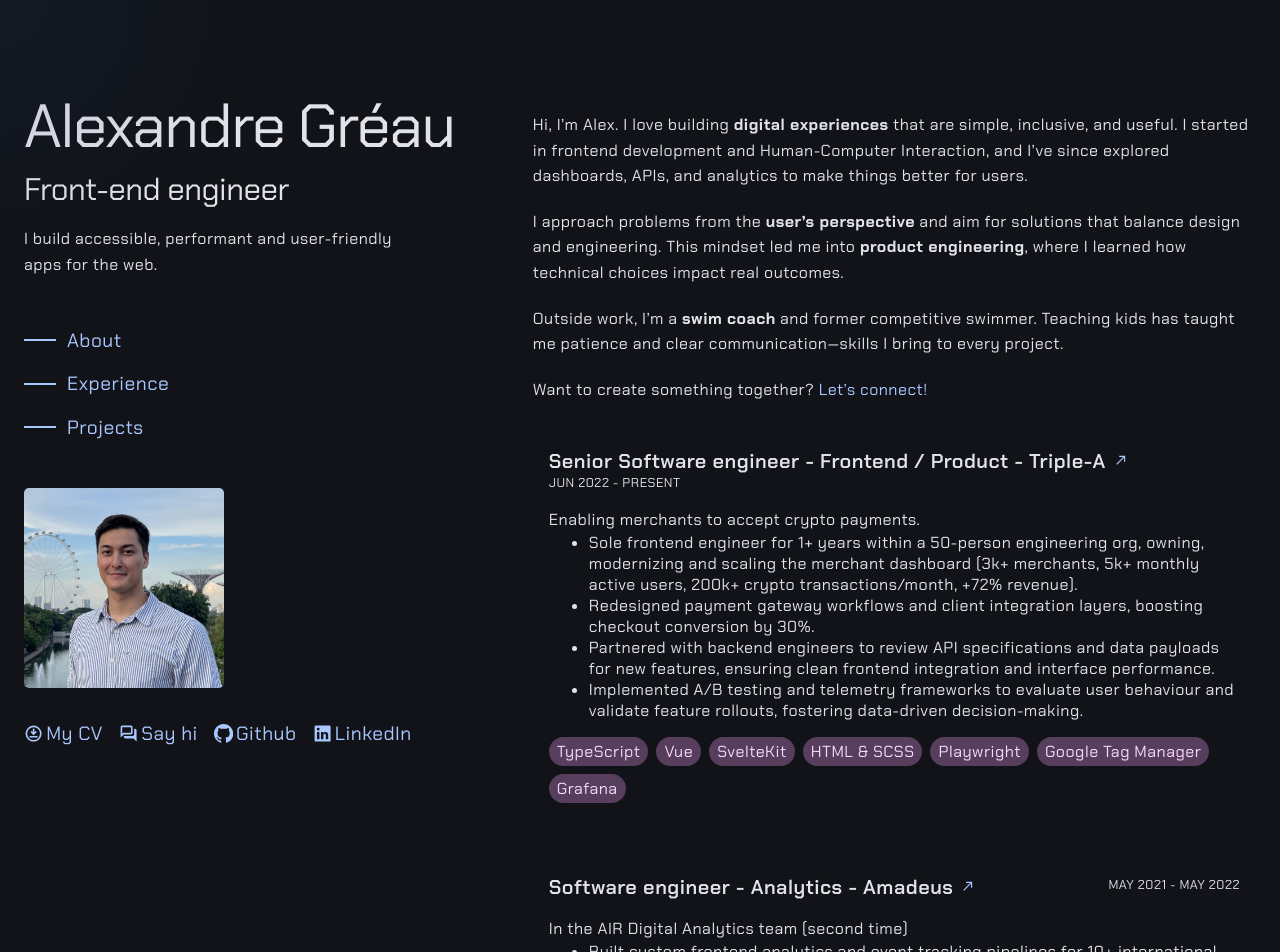
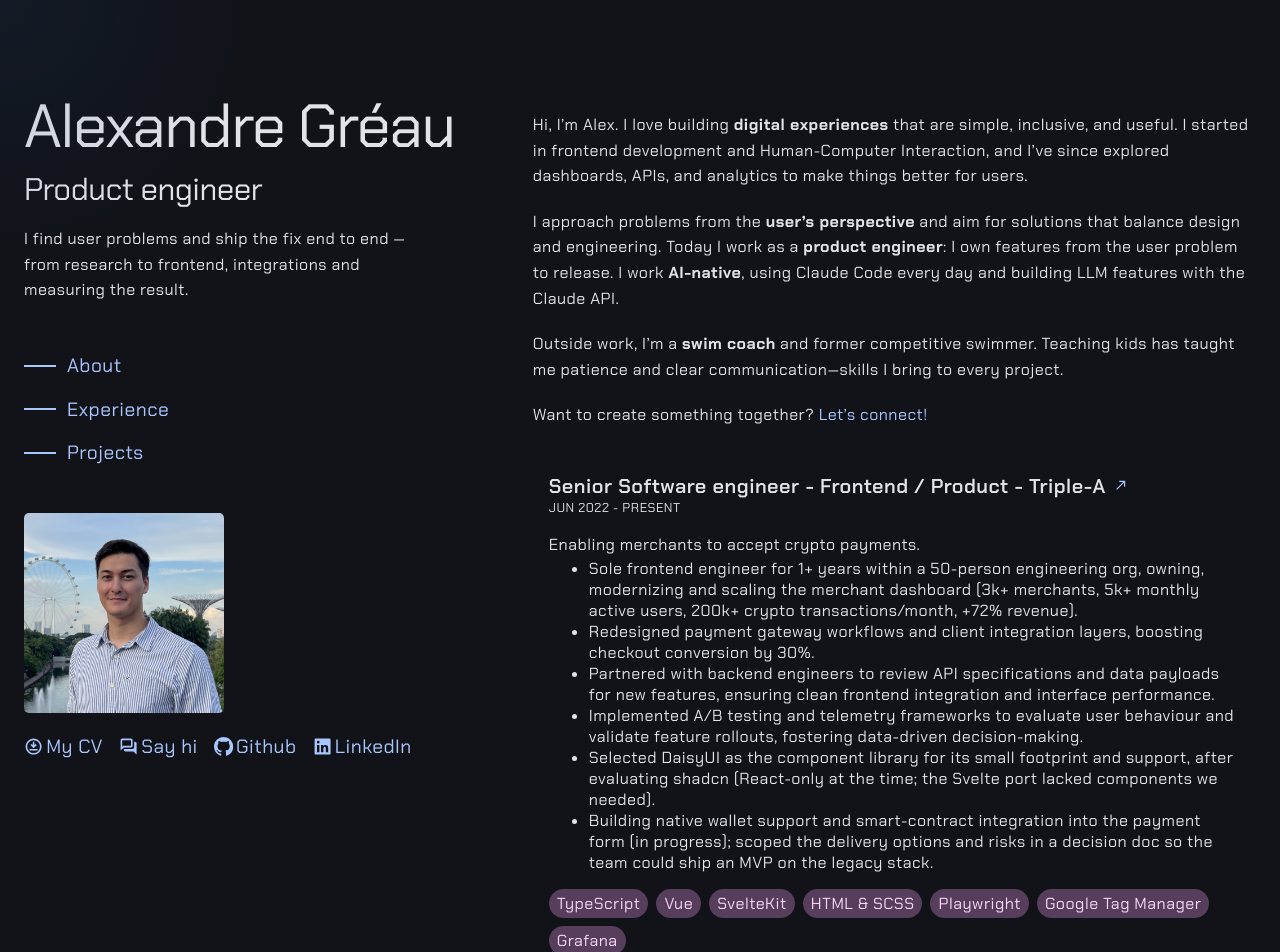
Before and after one commit to AlexGreau/Portfolio, a Vue app: page / in a window 1280 px wide. Shown: the top 952 px of the page. Built offline with nearby package versions, Linux system fonts and the light colour scheme.

Commit message:
feat: reposition site as product engineer

```diff
--- a/src/views/HomeView.vue
+++ b/src/views/HomeView.vue
@@ -2,8 +2,11 @@
   <main class="main-wrapper" id="top">
     <section class="hero-wrapper">
       <h1>Alexandre Gréau</h1>
-      <h2>Front-end engineer</h2>
-      <p>I build accessible, performant and user-friendly apps for the web.</p>
+      <h2>Product engineer</h2>
+      <p>
+        I find user problems and ship the fix end to end — from research to frontend, integrations
+        and measuring the result.
+      </p>
       <nav>
         <ul>
           <li>
@@ -105,9 +108,9 @@
 
         <p>
           I approach problems from the <strong>user’s perspective</strong> and aim for solutions
-          that balance design and engineering. This mindset led me into
-          <strong>product engineering</strong>, where I learned how technical choices impact real
-          outcomes.
+          that balance design and engineering. Today I work as a <strong>product engineer</strong>:
+          I own features from the user problem to release. I work <strong>AI-native</strong>, using
+          Claude Code every day and building LLM features with the Claude API.
         </p>
 
         <p>
@@ -156,7 +159,7 @@ const projects = ref<Array<Project>>([
     techStack: [TechName.PYTHON, TechName.CLAUDE_API, TechName.RASPBERRY_PI],
     status: Status.COMPLETED,
     description:
-      'A self-hosted personal assistant running on a Raspberry Pi. Instead of switching between apps, I send one message in plain English—Claude parses the intent, extracts structured data, and routes it to the right backend. Currently connected to Google Sheets and Notion for logging meals, expenses, workouts, and tasks. The architecture is extensible by design: any app with an API is a potential destination.',
+      'A self-hosted personal assistant on a Raspberry Pi. I send one plain-English message; Claude parses the intent and extracts structured data, and a Python backend routes it to Google Sheets or Notion (meals, expenses, workouts, tasks). Built so any app with an API can be plugged in as a new destination.',
     image: '../assets/img/task-manager.png',
     link: '',
   },
@@ -203,6 +206,8 @@ const WorkExperiences = ref<Array<WorkExp>>([
       'Redesigned payment gateway workflows and client integration layers, boosting checkout conversion by 30%.',
       'Partnered with backend engineers to review API specifications and data payloads for new features, ensuring clean frontend integration and interface performance.',
       'Implemented A/B testing and telemetry frameworks to evaluate user behaviour and validate feature rollouts, fostering data-driven decision-making.',
+      'Selected DaisyUI as the component library for its small footprint and support, after evaluating shadcn (React-only at the time; the Svelte port lacked components we needed).',
+      'Building native wallet support and smart-contract integration into the payment form (in progress); scoped the delivery options and risks in a decision doc so the team could ship an MVP on the legacy stack.',
     ],
     techs: [
       TechName.TS,
```
